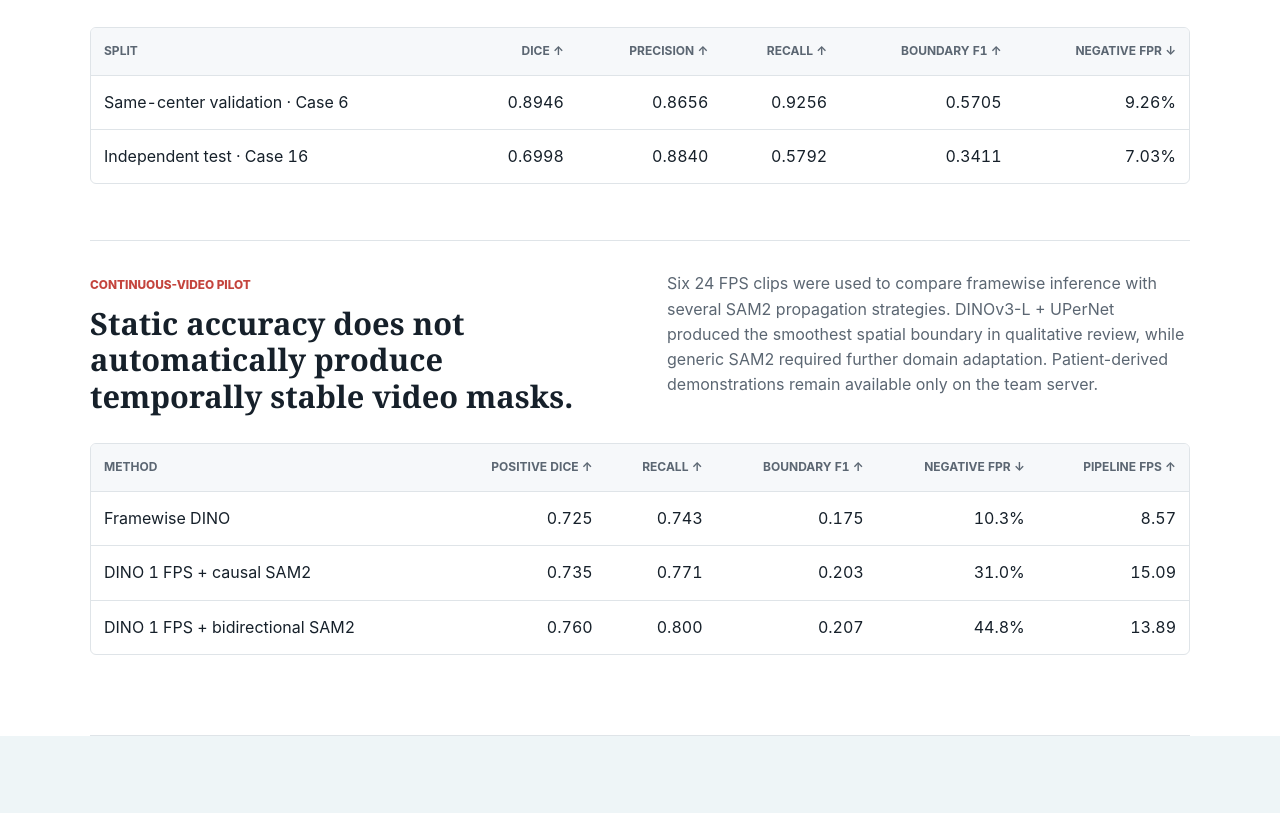
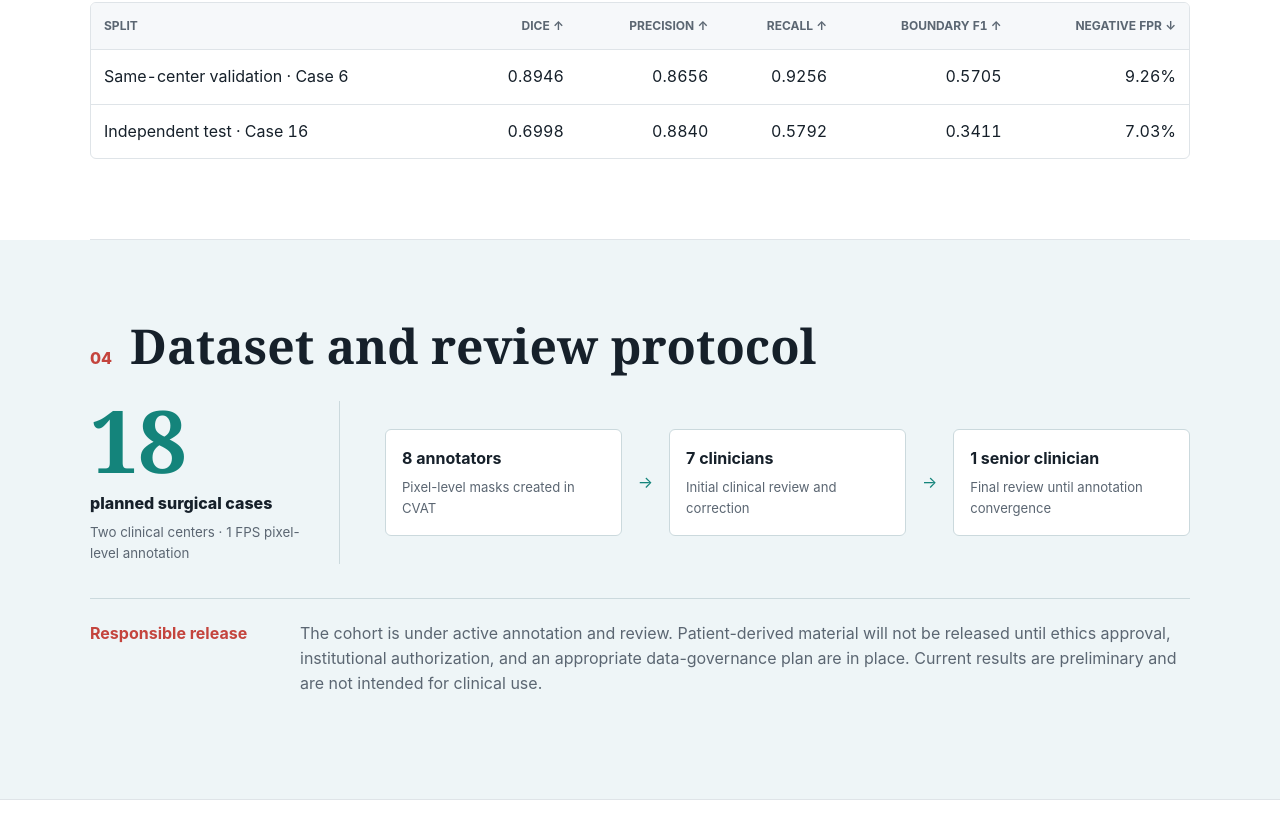
Before and after one commit to Junfeng-Geo/DHN-Seg, a plain HTML site: page docs/index.html in a window 1280 px wide. Shown: the part 2623-3436 px from the top of the page. Drawn offline with Linux system fonts and the light colour scheme.

Commit message:
Revise abstract and remove video pilot details
Updated the abstract for clarity and removed the continuous-video pilot section.

```diff
--- a/docs/index.html
+++ b/docs/index.html
@@ -68,7 +68,7 @@
       <div class="section-heading"><span>01</span><h2>Abstract</h2></div>
       <div class="prose two-col-copy">
         <p>Accurate neural tissue segmentation is an important perception capability for navigation and robotic assistance in endoscopic spine surgery. The task is difficult because neural structures deform, have weak boundaries, and may be obscured by blood, surgical instruments, ligamentum flavum, and epidural fat. Vascularized disc tissue and specular reflections can also resemble neural tissue and cause clinically undesirable false positives.</p>
-        <p>DHN-Seg studies a high-precision static semantic teacher with explicit supervision for difficult positive and difficult negative evidence. The framework combines field-of-view-aware preprocessing, a general feature encoder and mask decoder, difficulty-balanced sampling, hard-pixel learning, prototype separation, and boundary supervision. This static model is designed both as a deployable frame-level recognizer and as a semantic anchor for future continuous-video segmentation.</p>
+        <p>DHN-Seg studies high-precision semantic segmentation of static endoscopic frames with explicit supervision for difficult positive and difficult negative evidence. The framework combines field-of-view-aware preprocessing, a general feature encoder and mask decoder, difficulty-balanced sampling, hard-pixel learning, prototype separation, and boundary supervision. It outputs a neural-tissue probability map and a binary pixel-level mask for each input frame.</p>
       </div>
     </section>
 
@@ -122,24 +122,6 @@
           </tbody>
         </table>
       </div>
-
-      <div class="video-summary">
-        <div>
-          <span class="kicker">Continuous-video pilot</span>
-          <h3>Static accuracy does not automatically produce temporally stable video masks.</h3>
-        </div>
-        <p>Six 24 FPS clips were used to compare framewise inference with several SAM2 propagation strategies. DINOv3-L + UPerNet produced the smoothest spatial boundary in qualitative review, while generic SAM2 required further domain adaptation. Patient-derived demonstrations remain available only on the team server.</p>
-      </div>
-      <div class="table-wrap compact" tabindex="0" role="region" aria-label="Continuous video pilot summary">
-        <table>
-          <thead><tr><th>Method</th><th>Positive Dice ↑</th><th>Recall ↑</th><th>Boundary F1 ↑</th><th>Negative FPR ↓</th><th>Pipeline FPS ↑</th></tr></thead>
-          <tbody>
-            <tr><td>Framewise DINO</td><td>0.725</td><td>0.743</td><td>0.175</td><td>10.3%</td><td>8.57</td></tr>
-            <tr><td>DINO 1 FPS + causal SAM2</td><td>0.735</td><td>0.771</td><td>0.203</td><td>31.0%</td><td>15.09</td></tr>
-            <tr><td>DINO 1 FPS + bidirectional SAM2</td><td>0.760</td><td>0.800</td><td>0.207</td><td>44.8%</td><td>13.89</td></tr>
-          </tbody>
-        </table>
-      </div>
     </section>
 
     <section class="section dataset-section" id="dataset">
```
